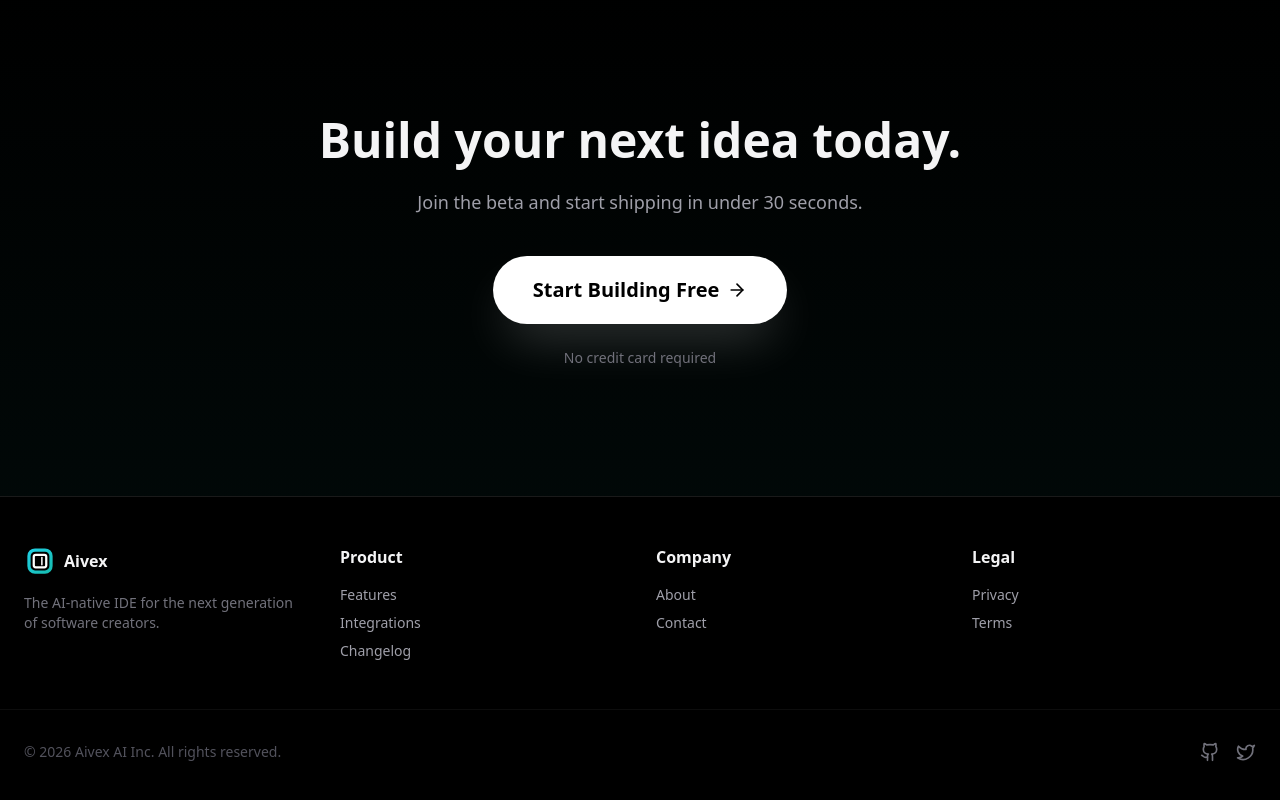
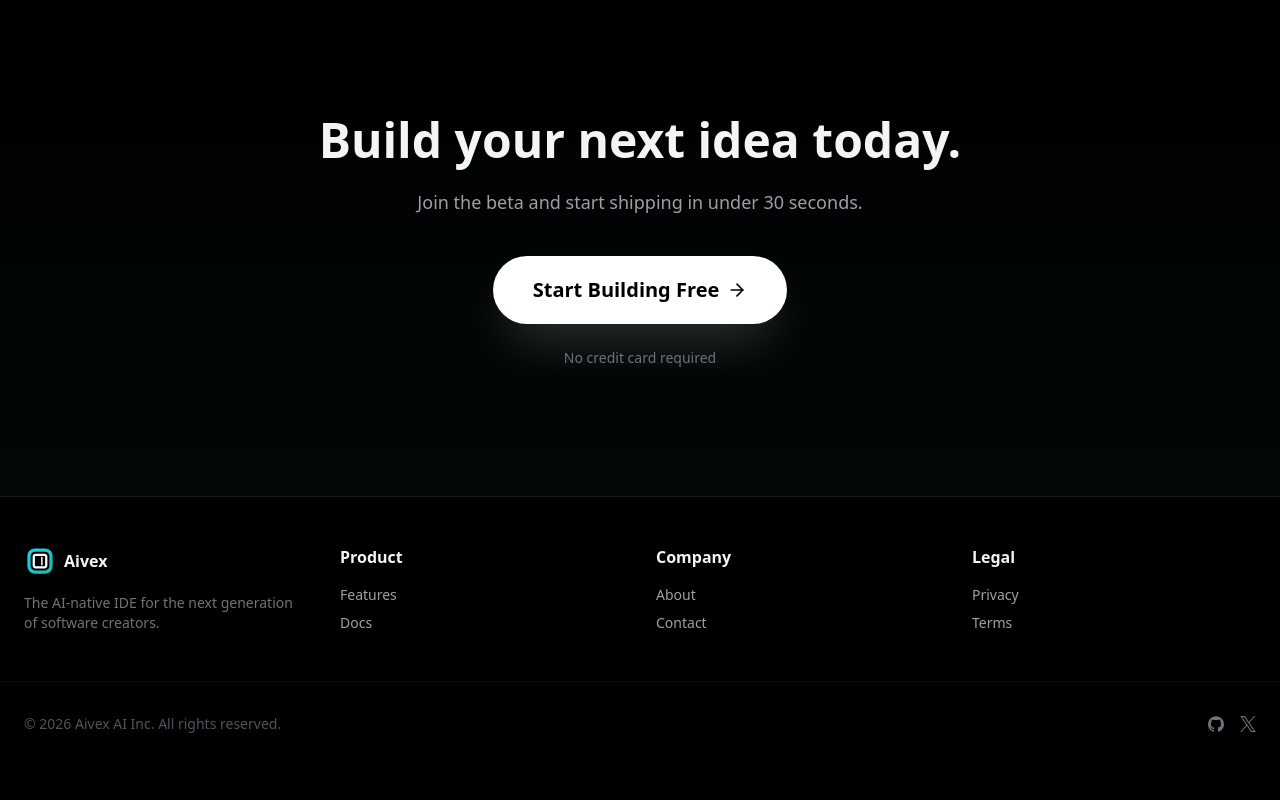
Before and after one commit to siddiqui-saifullah/Aivex, a React (Vite) app in the folder frontend/: page / in a window 1280 px wide. Shown: the part 3495-4295 px from the top of the page. Built offline with nearby package versions, Linux system fonts and the light colour scheme; no server answers.

Commit message:
Updated logo of github and X. and conected link with pages

```diff
--- a/frontend/src/components/Footer.jsx
+++ b/frontend/src/components/Footer.jsx
@@ -1,4 +1,4 @@
-import { Github, Twitter } from "lucide-react";
+import { XIcon, GithubIcon } from "../assets/fileIcons";
 
 const Footer = () => {
   return (
@@ -23,20 +23,25 @@ const Footer = () => {
               </a>
             </li>
             <li>
+              <a href="/docs" className="hover:text-white">
+                Docs
+              </a>
+            </li>
+            {/* <li>
               <a href="#" className="hover:text-white">
                 Integrations
               </a>
-            </li>
+            </li> */}
             {/* <li>
               <a href="#" className="hover:text-white">
                 Pricing
               </a>
             </li> */}
-            <li>
+            {/* <li>
               <a href="#" className="hover:text-white">
                 Changelog
               </a>
-            </li>
+            </li> */}
           </ul>
         </div>
 
@@ -59,7 +64,7 @@ const Footer = () => {
               </a>
             </li> */}
             <li>
-              <a href="#" className="hover:text-white">
+              <a href="contact" className="hover:text-white">
                 Contact
               </a>
             </li>
@@ -70,12 +75,12 @@ const Footer = () => {
           <h4 className="font-bold mb-4">Legal</h4>
           <ul className="space-y-2 text-sm text-zinc-400">
             <li>
-              <a href="#" className="hover:text-white">
+              <a href="/privacy" className="hover:text-white">
                 Privacy
               </a>
             </li>
             <li>
-              <a href="#" className="hover:text-white">
+              <a href="/terms" className="hover:text-white">
                 Terms
               </a>
             </li>
@@ -89,10 +94,10 @@ const Footer = () => {
         </p>
         <div className="flex gap-4">
           <a href="#" className="text-zinc-500 hover:text-white">
-            <Github size={20} />
+            <GithubIcon size={22} />
           </a>
           <a href="#" className="text-zinc-500 hover:text-white">
-            <Twitter size={20} />
+            <XIcon size={20} />
           </a>
           {/* <a href="#" className="text-zinc-500 hover:text-white"><X size={20} /></a> */}
         </div>
```
